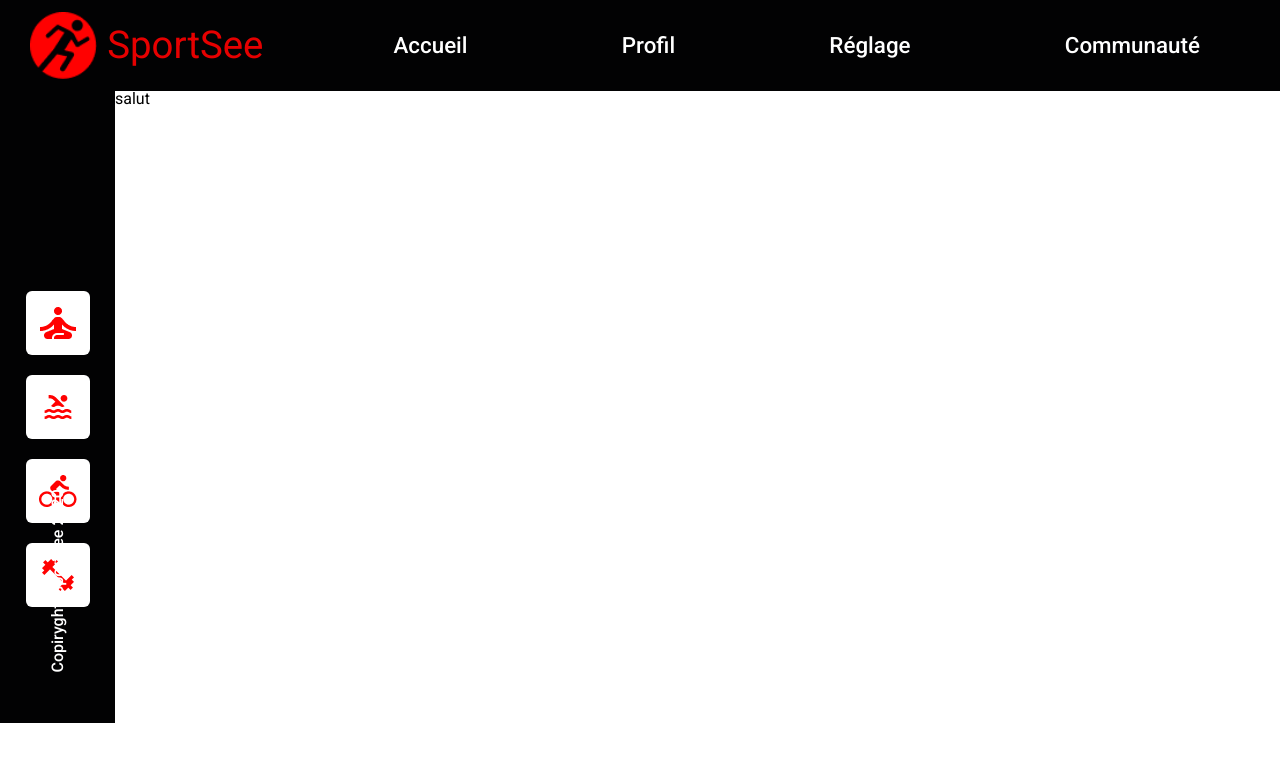
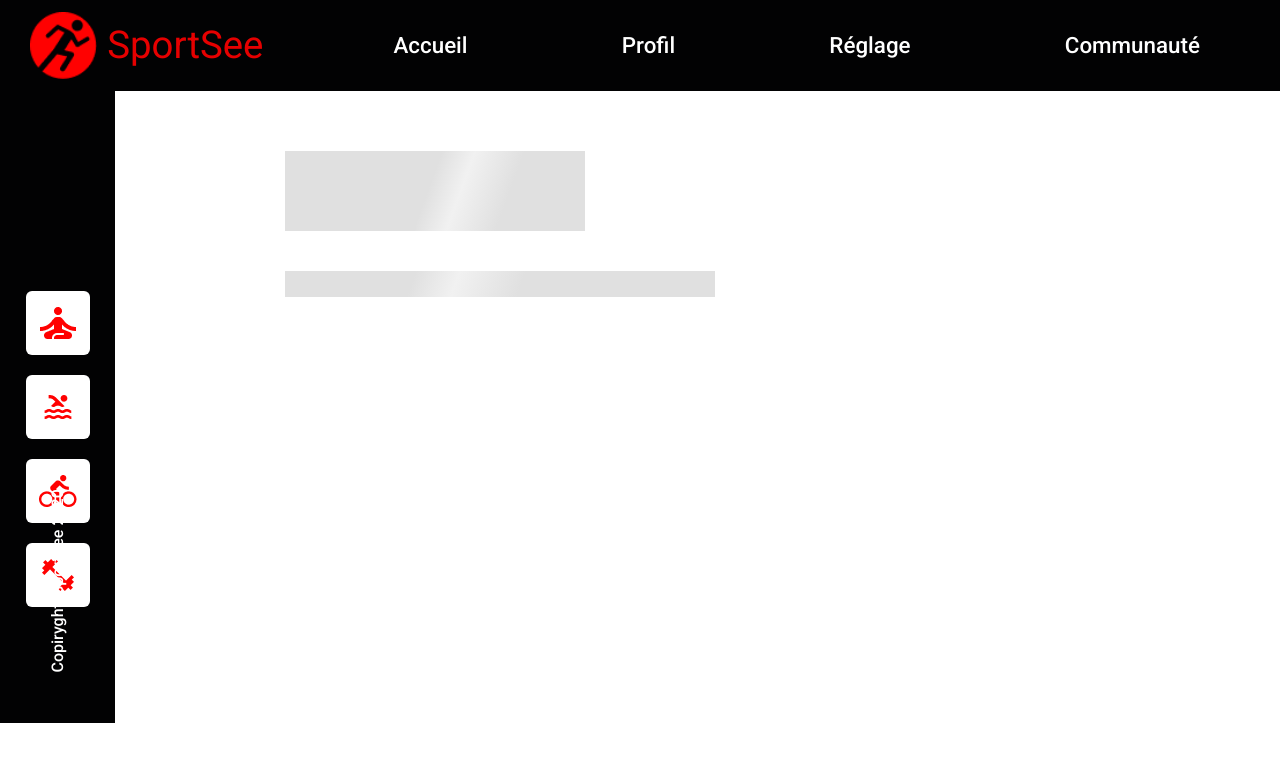
Before and after one commit to Maxime-Moilliet/MaximeMoilliet_12_18072021, a React (Create React App) app in the folder client/: page / in a window 1280 px wide. Shown: the top 762 px of the page. Built offline with nearby package versions, Linux system fonts and the light colour scheme; no server answers.

Commit message:
feat(UserInfo, FakeUserInfo) us 4

```diff
--- /dev/null
+++ b/client/src/components/UserInfo.jsx
@@ -0,0 +1,46 @@
+import React from 'react'
+import { UidContext } from '../context/UidContext';
+import { FakeUserInfo } from '../ui/FakeUserInfo';
+import axios from 'axios'
+
+export class UserInfo extends React.Component {
+    static contextType = UidContext;
+
+    constructor(props) {
+        super(props)
+        this.state = {
+            userName: '',
+            loading: false
+        }
+    }
+
+    componentDidMount() {
+        const uid = this.context
+        /**
+         * function called API and setUserName with response API. If error, log error message in console
+         */
+         const fetchUserName = async () => {
+            this.setState({loading: true})
+            try {
+                const response = await axios.get(`/user/${uid}`)
+                this.setState({userName: response.data.data.userInfos.firstName, loading: false})
+            } catch(err) {
+                console.log(`failed API get firstName /user/:id ${err?.message}`)
+            }
+        }
+        fetchUserName()
+    }
+
+    render () {
+        const { userName, loading } = this.state
+        return (
+            <>
+            {loading && <FakeUserInfo />}
+            {userName && <>
+                <h1 className='userInfo__title'>Bonjour <span className='userInfo__title-active'>{userName}</span></h1>
+                <p className='userInfo__info'>Félicitation ! Vous avez explosé vos objectifs hier 👏</p>
+            </>}
+            </>
+        )
+    }
+}
--- a/client/src/routes/Routes.jsx
+++ b/client/src/routes/Routes.jsx
@@ -12,7 +12,6 @@ export default function Routes() {
             <SideNav />
             <Switch>
                 <Route exact path='/' component={Dashboard} />
-
             </Switch>
         </div>
         </>
--- a/client/src/screens/Dashboard.jsx
+++ b/client/src/screens/Dashboard.jsx
@@ -1,11 +1,12 @@
 import React from 'react'
+import { UserInfo } from '../components/UserInfo'
 
 export class Dashboard extends React.Component {
     render () {
         return (
-            <div>
-                salut
-            </div>
+            <main className="container__main">
+                <UserInfo />
+            </main>
         )
     }
 }
--- /dev/null
+++ b/client/src/styles/components/_userInfo.scss
@@ -0,0 +1,20 @@
+.userInfo {
+
+    &__title {
+        font-size: 3.2rem;
+        font-weight: 500;
+        color: #000000;
+
+        &-active {
+            font-size: 3.2rem;
+            font-weight: 500;
+            color: $color-red-primary;
+        }
+    }
+
+    &__info {
+        font-size: 1.2rem;
+        margin-top: 40px;
+        color: #000000;
+    }
+}
--- a/client/src/styles/styles.scss
+++ b/client/src/styles/styles.scss
@@ -4,5 +4,7 @@
 
 @import './components/header.scss';
 @import './components/sideNav.scss';
+@import './components/userInfo.scss';
 
 @import './ui/boxIcon.scss';
+@import './ui/fakeUserInfo.scss';
--- /dev/null
+++ b/client/src/styles/ui/_fakeUserInfo.scss
@@ -0,0 +1,30 @@
+.fakeUserInfo {
+
+    &__title {
+        font-size: 3.2rem;
+        font-weight: 500;
+        color: transparent;
+        width: 300px;
+        line-height: 2.5rem;
+        background: linear-gradient(110deg, #e0e0e0 8%, #f1f1f1 18%, #e0e0e0 33%);
+        animation: 1.5s shine linear infinite;
+
+    }
+
+    &__info {
+        font-size: 1.2rem;
+        margin-top: 40px;
+        color: transparent;
+        width: 430px;
+        line-height: 1.6rem;
+        background: linear-gradient(110deg, #e0e0e0 8%, #f1f1f1 18%, #e0e0e0 33%);
+        animation: 1s shine linear infinite;
+    }
+}
+
+
+@keyframes shine {
+    to {
+        background-position-x: 200px;
+    }
+}
--- a/client/src/styles/utils/_container.scss
+++ b/client/src/styles/utils/_container.scss
@@ -1,3 +1,8 @@
 .container {
     display: flex;
+
+    &__main {
+        padding: 60px 170px;
+        width: 100%;
+    }
 }
--- /dev/null
+++ b/client/src/ui/FakeUserInfo.jsx
@@ -0,0 +1,12 @@
+import React from 'react'
+
+export class FakeUserInfo extends React.Component {
+    render () {
+        return (
+            <>
+                <h1 className='fakeUserInfo__title'>Bonjour Mattéo</h1>
+                <p className='fakeUserInfo__info'>Félicitation ! Vous avez explosé vos objectifs hier</p>
+            </>
+        )
+    }
+}
```
